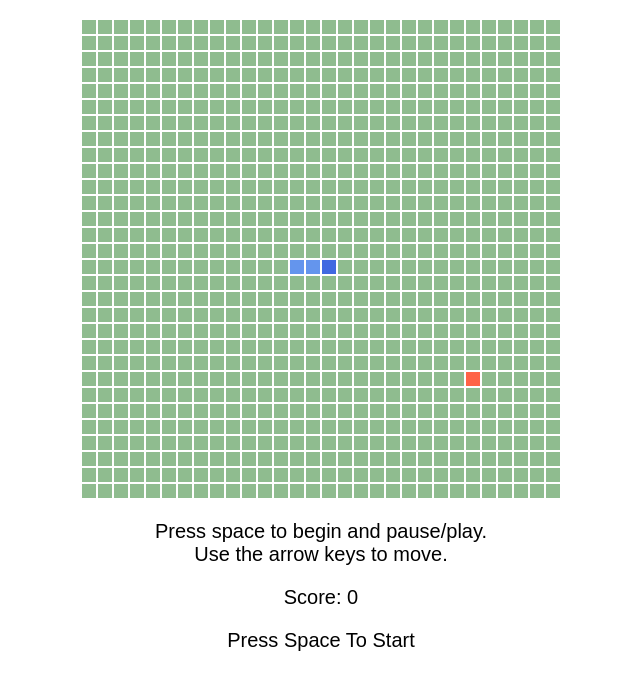
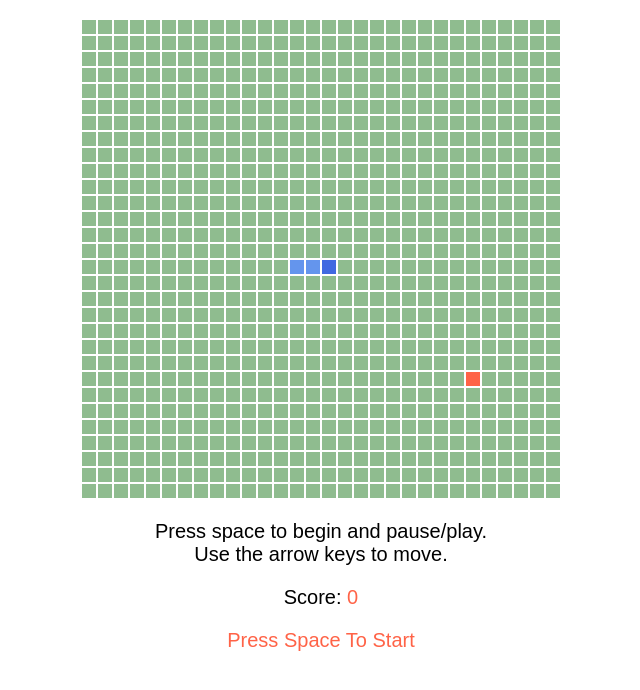
Before and after one commit to egvincent/snake-game, a plain HTML site: page index.html in a window 1280 px wide. Shown: the whole page, without its empty margins (319-959 px from the left). Drawn offline with Linux system fonts and the light colour scheme.

Commit message:
small tweaks

```diff
--- a/index.html
+++ b/index.html
@@ -18,7 +18,7 @@
         Score:
         <span id="snake-score" class="snake highlighted">0</span>
       </p>
-      <p class="snake highlighted" id="snake-paused"></p>
+      <p class="snake highlighted" id="snake-paused"><br></p>
     </div>
   </div>
   <script type=text/javascript src="snake.js"></script>
--- a/snake.css
+++ b/snake.css
@@ -17,6 +17,6 @@ div.snake, .canvas-container.snake {
   width: 100%;
 }
 
-.highlighted .snake{
+.highlighted.snake{
   color: #FF6347;
 }
```
Also changed, not shown: screenshot.png (added), 1 other file.
